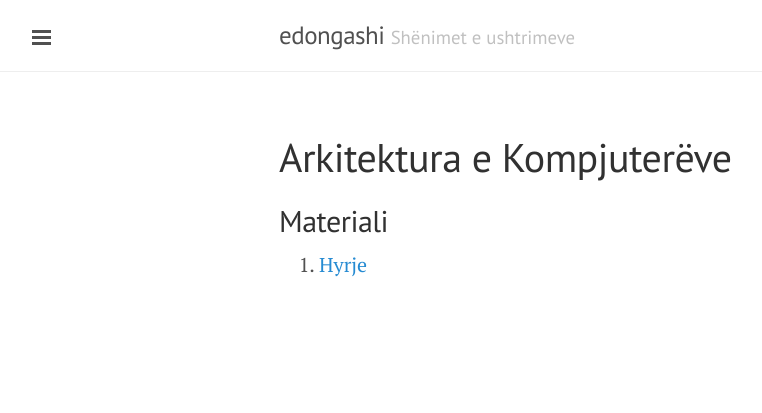
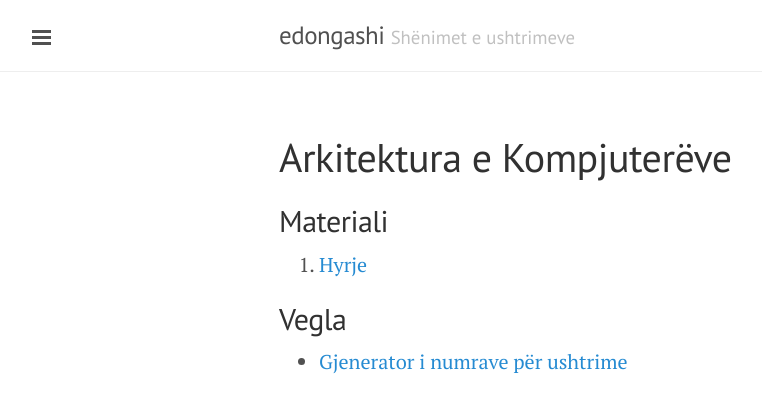
Before and after one commit to edongashi/edongashi.github.io, a Jekyll site: the page built from lendet/arkitektura-kompjutereve/index.md, in a window 1280 px wide. Shown: the top 413 px of the page, without its empty margins (1-763 px from the left). Built offline with Jekyll 4.4.1, drawn with Linux system fonts in a browser that asks for light colours; our own code applies the rules of GitHub Pages for plain Markdown files.

Commit message:
add link

```diff
--- a/lendet/arkitektura-kompjutereve/index.md
+++ b/lendet/arkitektura-kompjutereve/index.md
@@ -9,3 +9,7 @@ noslides: true
 ## Materiali
 
 1. [Hyrje](/lendet/arkitektura-kompjutereve/hyrje)
+
+## Vegla
+
+- [Gjenerator i numrave për ushtrime](/app.html?id=yku4hgwdxdbjsygctdbixqv4dtbknq4geeywkiodwz4fy2reaf6am3zxgq)
--- a/public/apps/binary-generator.js
+++ b/public/apps/binary-generator.js
@@ -14,11 +14,12 @@ define(['react'], function (React) {
     const [length, setLength] = useState(8)
     const [numbers, setNumbers] = useState([randomNumber(length)])
     return <div>
+      <h3>Gjenerator i numrave binar</h3>
+      <button onClick={() => setNumbers([...numbers, randomNumber(length)])}>Gjenero</button>
+      <button onClick={() => setNumbers([])}>Pastro</button>
       <ol>
         {numbers.map((num, i) => <li key={i}>{num}</li>)}
       </ol>
-      <button onClick={() => setNumbers([...numbers, randomNumber(length)])}>Gjenero</button>
-      <button onClick={() => setNumbers([])}>Pastro</button>
     </div>
   }
 
```
